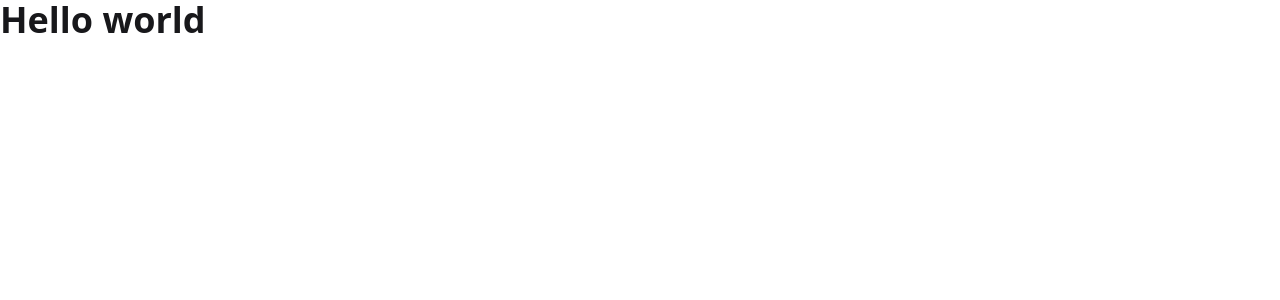
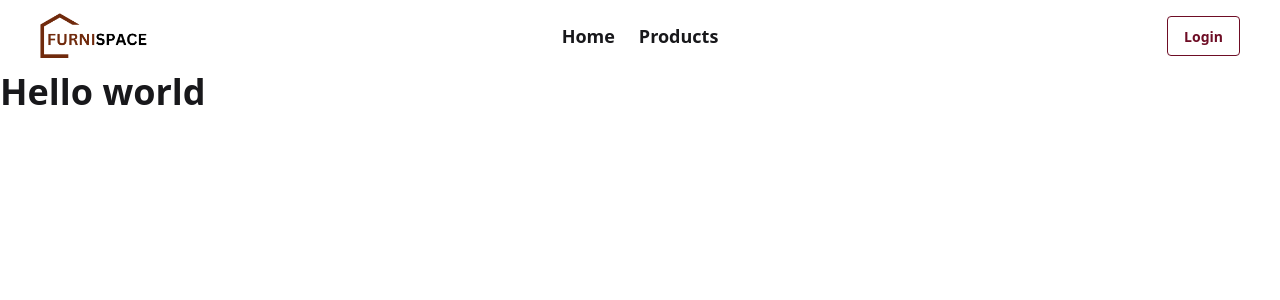
Before and after one commit to MughniRayhan/FurniSpace, a Next.js app: page / in a window 1280 px wide. Shown: the top 300 px of the page. Built offline with nearby package versions, Linux system fonts and the light colour scheme.

Commit message:
add navbar

```diff
--- a/src/app/layout.js
+++ b/src/app/layout.js
@@ -1,5 +1,6 @@
 import { Geist, Geist_Mono } from "next/font/google";
 import "./globals.css";
+import Navbar from "@/components/Navbar";
 
 const geistSans = Geist({
   variable: "--font-geist-sans",
@@ -12,8 +13,8 @@ const geistMono = Geist_Mono({
 });
 
 export const metadata = {
-  title: "Create Next App",
-  description: "Generated by create next app",
+  title: "FurniSpace",
+  description: "Your one-stop shop for all furniture needs.",
 };
 
 export default function RootLayout({ children }) {
@@ -22,6 +23,7 @@ export default function RootLayout({ children }) {
       <body
         className={`${geistSans.variable} ${geistMono.variable} antialiased`}
       >
+        <Navbar/>
         {children}
       </body>
     </html>
--- /dev/null
+++ b/src/components/Navbar.jsx
@@ -0,0 +1,50 @@
+"use client";
+import Image from 'next/image';
+import Link from 'next/link'
+import React from 'react'
+
+export default function Navbar() {
+    const navMenu = <>
+    <li>
+        <Link href={'/'}>Home</Link>
+    </li>
+     <li>
+        <Link href={'/'}>Products</Link>
+    </li>
+    </>
+  return (
+    <nav className="navbar  px-10 bg-white">
+  <div className="navbar-start">
+    <div className="dropdown">
+      <div tabIndex={0} role="button" className="btn btn-ghost lg:hidden">
+        <svg xmlns="http://www.w3.org/2000/svg" className="h-5 w-5" fill="none" viewBox="0 0 24 24" stroke="currentColor"> <path strokeLinecap="round" strokeLinejoin="round" strokeWidth="2" d="M4 6h16M4 12h8m-8 6h16" /> </svg>
+      </div>
+      <ul
+        tabIndex={0}
+        className="menu menu-sm dropdown-content bg-base-100 rounded-box z-1 mt-3 w-52 p-2 shadow text-[#49111c] font-semibold">
+        {navMenu}
+      </ul>
+    </div>
+    {/* logo */}
+     <Link href={'/'} >
+     <Image
+       src="/assets/logo.png"
+       alt="Logo"
+       width={107}
+       height={86}
+     />
+    </Link>
+  </div>
+  <div className="navbar-center hidden lg:flex">
+    <ul className="menu menu-horizontal px-1 text-lg font-semibold hover:text-[#6e0d25]">
+      {navMenu}
+
+    </ul>
+  </div>
+
+  <div className="navbar-end space-x-4">
+    <button className="btn btn-outline rounded text-[#6e0d25] font-semibold hover:bg-[#6e0d25] hover:text-white">Login</button>
+  </div>
+</nav>
+  )
+}
```
Also changed, not shown: public/assets/logo.png (added).
